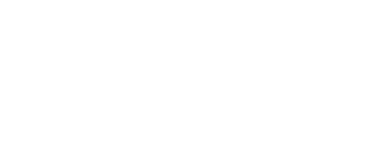
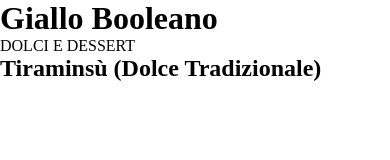
Before and after one commit to Fabio-Bianco/htmlcss-responsive-layout, a plain HTML site: page index.html in a window 390 px wide. Drawn offline with Linux system fonts and the light colour scheme.

Commit message:
docs: style-tablet.css

```diff
--- a/index.html
+++ b/index.html
@@ -11,13 +11,31 @@
     <link rel="preconnect" href="https://fonts.gstatic.com" crossorigin>
     <link href="https://fonts.googleapis.com/css2?family=Nerko+One&family=Open+Sans:ital,wght@0,600;1,600&display=swap" rel="stylesheet">
     <link rel="stylesheet" href="style.css">
+    <link rel="stylesheet" href="style-tablet.css">
+    <link rel="stylesheet" href="style-desktop.css">
         </head>
         <body>
 
     <header>
-        <img src="img-giallo-boolando/tiramisu.jpg" alt="">
+
+       <h1>Giallo Booleano</h1>
+
     </header>
-    <main></main>
+    <main>
+
+       <section class="main-section">
+
+        <p>DOLCI E DESSERT</p>
+        <h2>Tiraminsù <span>(Dolce Tradizionale)</span></h2>
+
+
+
+
+
+       </section>
+
+
+    </main>
     <footer></footer>
 
 
--- /dev/null
+++ b/style-desktop.css
@@ -0,0 +1,5 @@
+*{
+    margin: 0;
+    padding: 0;
+    box-sizing: border-box;
+}
```
